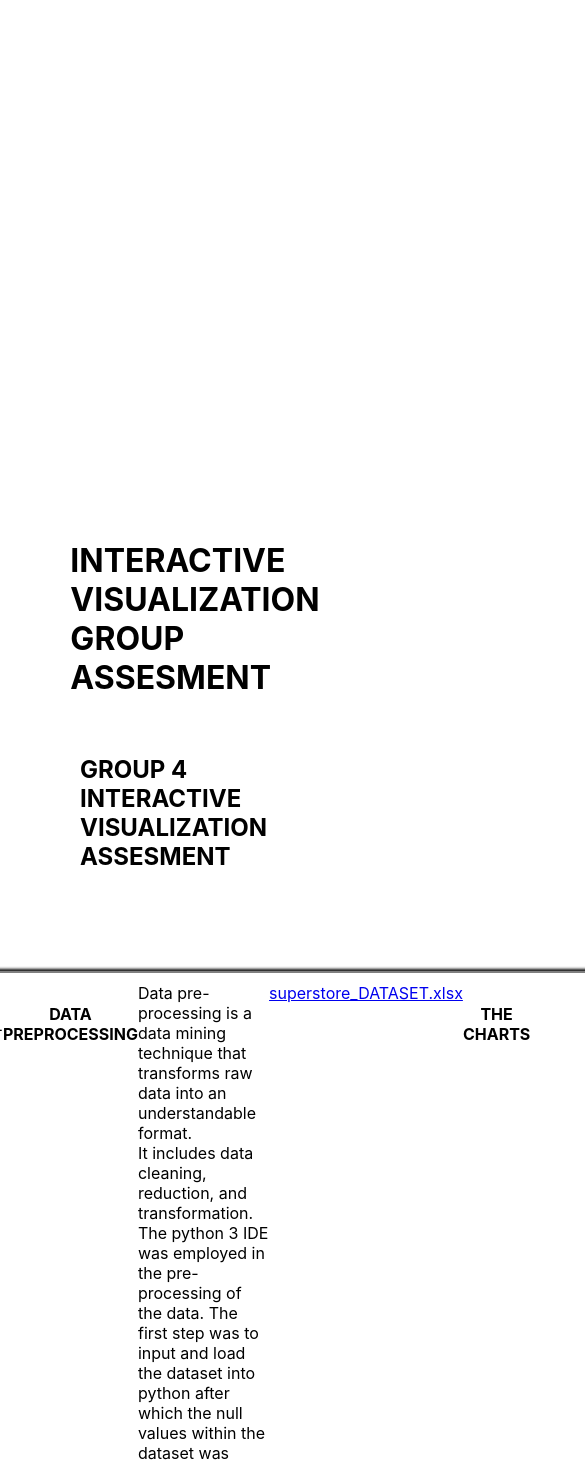
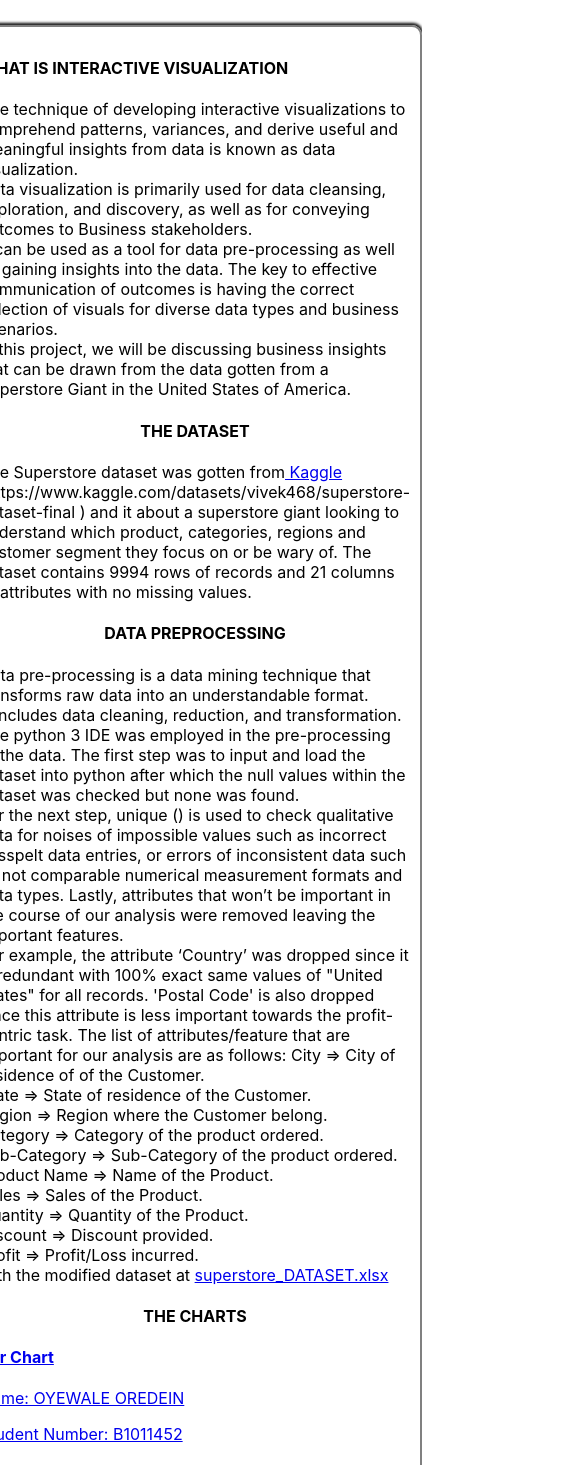
Before and after one commit to Sir-Newton/BBsTeams, a Next.js app in the folder BBsTeams/: page / in a window 390 px wide. Shown: the top 1465 px of the page, 585 px wide, since content can reach past the window. Built offline with nearby package versions, Linux system fonts and the light colour scheme.

Commit message:
Update globals.css

```diff
--- a/BBsTeams/styles/globals.css
+++ b/BBsTeams/styles/globals.css
@@ -36,25 +36,21 @@ padding: 10px;
 
 .container {
   height: 100vh;
-/*   display: flex; */
+  display: flex;
   flex-direction: column;
   justify-content: center;
   align-items: center;
 }
 
-/*.card {
-padding: 10px;
-    border: 2px solid gray;
-    box-shadow: -1px 2px 5px grey,  1px -2px 3px;
-    border-radius: 10px;
-}
 
  @media only screen and (max-width: 1164px)
 .card {
     flex-wrap: wrap;
     justify-content: space-around;
-} */
-.card {
+    padding: 10px;
+    border: 2px solid gray;
+    box-shadow: -1px 2px 5px grey,  1px -2px 3px;
+    border-radius: 10px;
     display: flex;
     justify-content: space-between;
     margin-top: 4rem;
```
